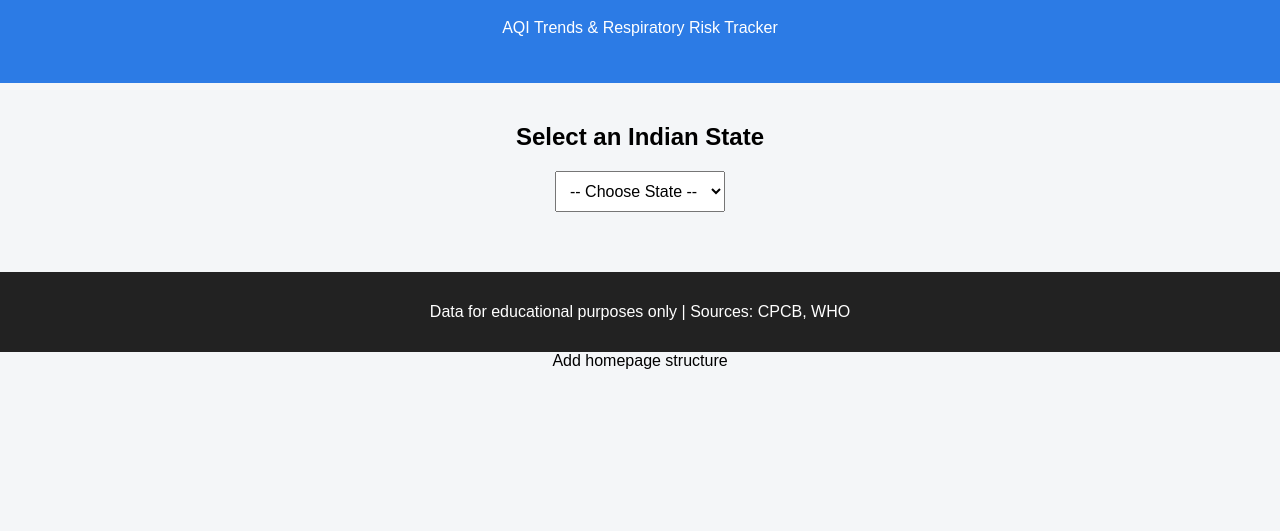
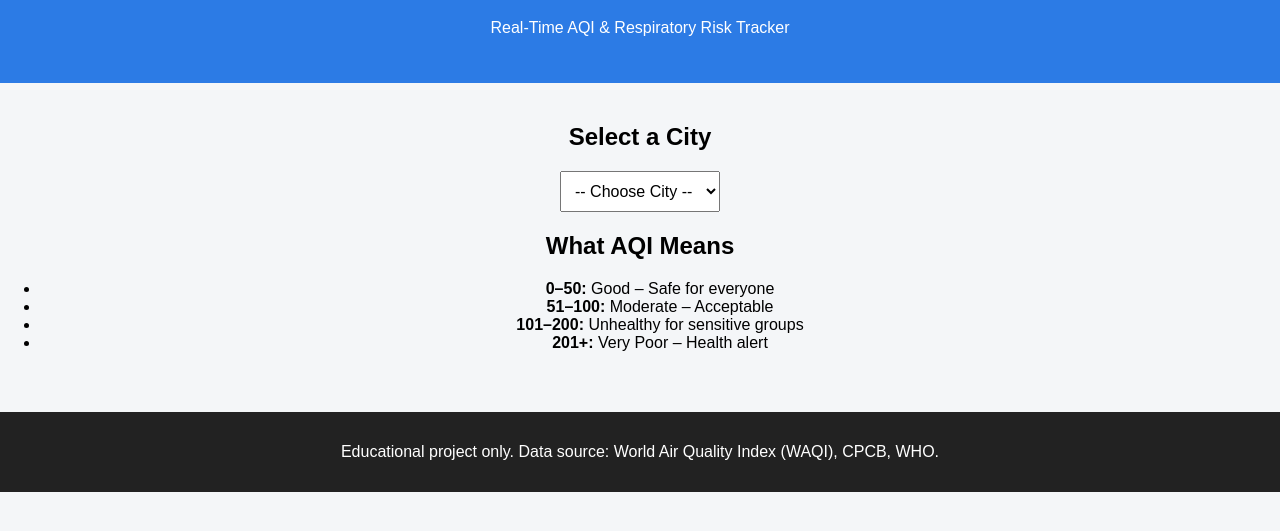
Before and after one commit to PALLAVI45-CODE/airaware-india, a plain HTML site: page index.html in a window 1280 px wide. Shown: the part 91-622 px from the top of the page. Drawn offline with nearby package versions, Linux system fonts and the light colour scheme.

Commit message:
Update index.html

```diff
--- a/index.html
+++ b/index.html
@@ -4,33 +4,64 @@
   <meta charset="UTF-8">
   <title>AirAware India</title>
   <meta name="viewport" content="width=device-width, initial-scale=1.0">
+
+  <!-- CSS -->
   <link rel="stylesheet" href="style.css">
+
+  <!-- Chart.js (for future graphs, safe to keep) -->
+  <script src="https://cdn.jsdelivr.net/npm/chart.js"></script>
 </head>
 <body>
 
+  <!-- HEADER -->
   <header>
     <h1>AirAware India</h1>
-    <p>AQI Trends & Respiratory Risk Tracker</p>
+    <p>Real-Time AQI & Respiratory Risk Tracker</p>
   </header>
 
+  <!-- MAIN CONTENT -->
+  <main>
+
+    <!-- STATE / CITY SELECTION -->
     <section class="state-section">
-    <h2>Select an Indian State</h2>
+      <h2>Select a City</h2>
+
       <select id="stateSelect">
-      <option value="">-- Choose State --</option>
+        <option value="">-- Choose City --</option>
         <option value="Delhi">Delhi</option>
-      <option value="Maharashtra">Maharashtra</option>
-      <option value="Kerala">Kerala</option>
-      <option value="Uttar Pradesh">Uttar Pradesh</option>
+        <option value="Mumbai">Mumbai</option>
+        <option value="Bengaluru">Bengaluru</option>
+        <option value="Kolkata">Kolkata</option>
+        <option value="Chennai">Chennai</option>
       </select>
 
+      <!-- RESULT OUTPUT -->
       <div id="result"></div>
     </section>
 
+    <!-- HEALTH INFO -->
+    <section class="info-section">
+      <h2>What AQI Means</h2>
+      <ul>
+        <li><strong>0–50:</strong> Good – Safe for everyone</li>
+        <li><strong>51–100:</strong> Moderate – Acceptable</li>
+        <li><strong>101–200:</strong> Unhealthy for sensitive groups</li>
+        <li><strong>201+:</strong> Very Poor – Health alert</li>
+      </ul>
+    </section>
+
+  </main>
+
+  <!-- FOOTER -->
   <footer>
-    <p>Data for educational purposes only | Sources: CPCB, WHO</p>
+    <p>
+      Educational project only.
+      Data source: World Air Quality Index (WAQI), CPCB, WHO.
+    </p>
   </footer>
 
+  <!-- JAVASCRIPT -->
   <script src="script.js"></script>
+
 </body>
 </html>
-Add homepage structure
```
Lines whose indentation alone changed are shown as unchanged.
